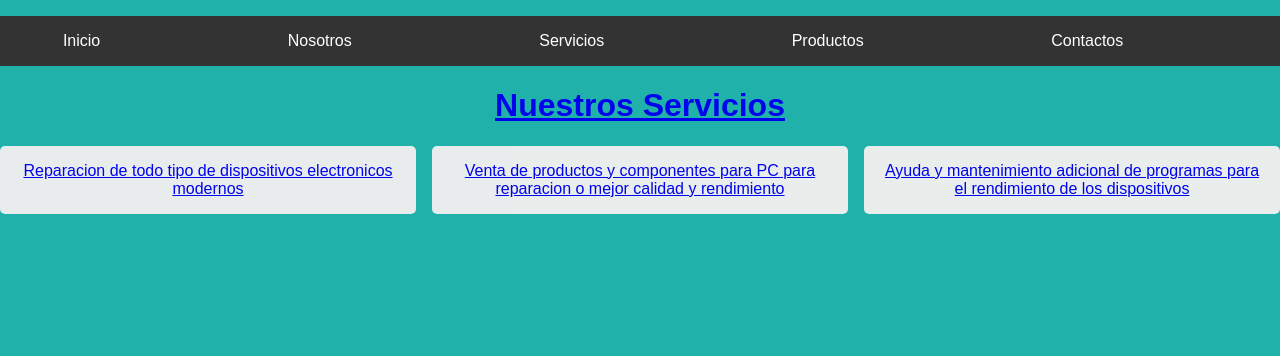
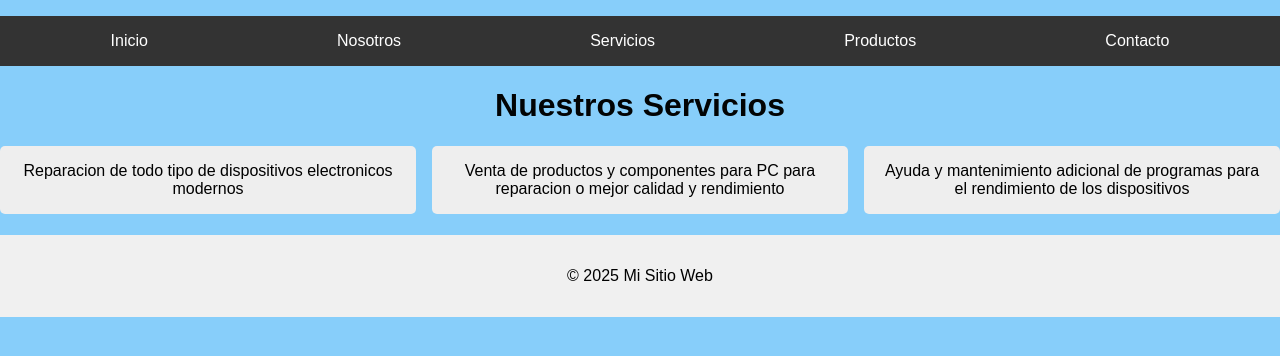
Before and after one commit to DamianBello/Proyecto-final, a website: page pages/servicios.html in a window 1280 px wide. Drawn offline with Linux system fonts and the light colour scheme.

Commit message:
proyecto final

```diff
--- a/pages/servicios.html
+++ b/pages/servicios.html
@@ -8,26 +8,29 @@
 </head>
 <body>
     <header>
-        <nav>
-          <ul class="nav">
-            <li><a href="../index.html">Inicio</li>
-            <li><a href="../pages/nosotros.html">Nosotros</li>
-            <li><a href="../pages/servicios.html">Servicios</li>
-            <li><a href="../pages/productos.html">Productos</li>
-            <li><a href="../pages/contacto.html">Contactos</li>
-         </ul>
-        </nav>
-    </header>
+    <nav>
+      <ul class="nav">
+        <li><a href="../index.html">Inicio</a></li>
+        <li><a href="../pages/nosotros.html">Nosotros</a></li>
+        <li><a href="../pages/servicios.html">Servicios</a></li>
+        <li><a href="../pages/productos.html">Productos</a></li>
+        <li><a href="../pages/contacto.html">Contacto</a></li>
+      </ul>
+    </nav>
+  </header>
 
 <main class="fadeIn" style="text-align: center;">
     <h1>Nuestros Servicios</h1>
+</main>
     <section class="grid">
       <div class="card" style="text-align: center;">Reparacion de todo tipo de dispositivos electronicos modernos</div>
       <div class="card" style="text-align: center;">Venta de productos y componentes para PC para reparacion o mejor calidad y rendimiento</div>
       <div class="card" style="text-align: center;">Ayuda y mantenimiento adicional de programas para el rendimiento de los dispositivos</div>
     </section>
-  </main>
 
-
+  <h1></h1>
+  <footer>
+    <p>&copy; 2025 Mi Sitio Web</p>
+  </footer>
 </body>
 </html>
--- a/sass/base/_generales.scss
+++ b/sass/base/_generales.scss
@@ -2,7 +2,7 @@ body {
   font-family: Arial, sans-serif;
   margin: 0;
   padding: 0;
-  background-color: lightseagreen;
+  background-color: lightskyblue;
 }
 
 ul {
```
Also changed, not shown: pages/contacto.html (+11 -14 lines), pages/nosotros.html (+3 -4 lines), pages/productos.html (+8 -12 lines), css/style.css.
